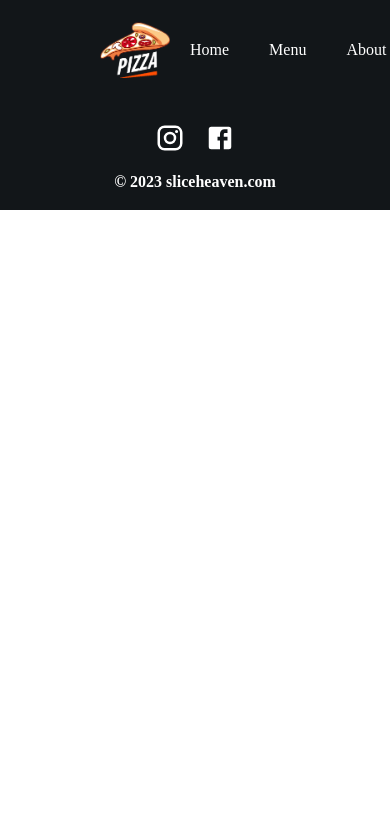
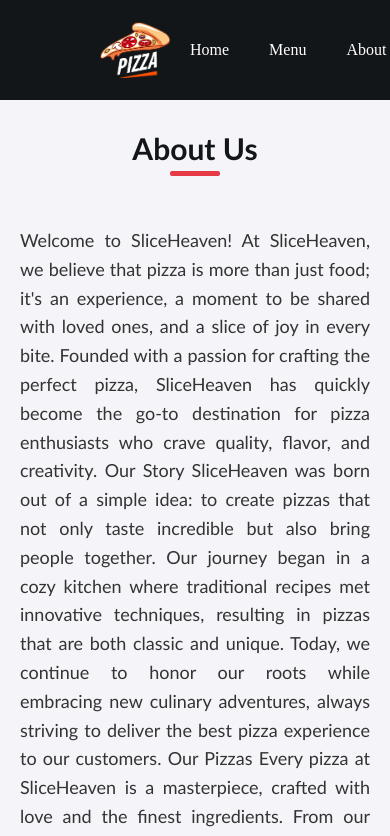
Before and after one commit to RosenGeorgievvv/SliceHeaven, a React (Vite) app: page /about in a window 390 px wide. Shown: the top 836 px of the page. Built offline with nearby package versions, Linux system fonts and the light colour scheme.

Commit message:
About page finished

```diff
--- a/src/App.jsx
+++ b/src/App.jsx
@@ -4,6 +4,7 @@ import Home from './pages/Home';
 import Navigation from './components/Navigation';
 import Menu from './pages/Menu';
 import Footer from './components/Footer';
+import About from './pages/About';
 
 function App() {
 
@@ -14,6 +15,7 @@ function App() {
         <Routes>
           <Route path='/' element={<Home />} />
           <Route path='/menu' element={<Menu />} />
+          <Route path='/about' element={<About />} />
         </Routes>
         <Footer />
       </Router>
--- a/src/styles/About.css
+++ b/src/styles/About.css
@@ -0,0 +1,104 @@
+.about {
+    width: 100%;
+    min-height: 79vh;
+    display: flex;
+    flex-direction: column;
+    font-family: "Gill Sans", "Gill Sans MT", Calibri, "Trebuchet MS", sans-serif;
+}
+
+.aboutTop {
+    width: 100%;
+    height: 45%;
+    background-position: center;
+    background-repeat: no-repeat;
+    background-size: cover;
+    display: flex;
+    justify-content: center;
+    align-items: center;
+    position: relative;
+}
+
+.aboutTop::before {
+    content: '';
+    position: absolute;
+    top: 0;
+    left: 0;
+    width: 100%;
+    height: 100%;
+    background: rgba(0, 0, 0, 0.5);
+    z-index: 1;
+}
+
+.aboutTop h1 {
+    position: relative;
+    z-index: 2;
+    font-size: 60px;
+    color: white;
+    text-align: center;
+    text-shadow: 2px 2px 4px rgba(0, 0, 0, 0.7);
+    margin: 0;
+}
+
+.aboutBottom {
+    display: flex;
+    flex-direction: column;
+    align-items: center;
+    padding: 50px 20px;
+    background-color: #f4f4f9;
+}
+
+.aboutBottom h1 {
+    font-weight: 700;
+    font-size: 50px;
+    color: #121619;
+    margin-bottom: 20px;
+    text-align: center;
+    position: relative;
+    transform: translateY(-40px);
+}
+
+.aboutBottom h1::after {
+    content: '';
+    position: absolute;
+    bottom: -10px;
+    left: 50%;
+    transform: translateX(-50%);
+    width: 50px;
+    height: 5px;
+    background-color: #e63946;
+    border-radius: 2px;
+}
+
+.aboutBottom p {
+    max-width: 1200px;
+    line-height: 1.6;
+    font-size: 18px;
+    color: #333;
+    text-align: justify;
+    margin: 0 20px;
+}
+
+@media (max-width: 768px) {
+    .aboutTop h1 {
+        font-size: 40px;
+    }
+
+    .aboutBottom h1 {
+        font-size: 40px;
+    }
+
+    .aboutBottom p {
+        width: 100%;
+        padding: 0 10px;
+    }
+}
+
+@media (max-width: 480px) {
+    .aboutTop h1 {
+        font-size: 30px;
+    }
+
+    .aboutBottom h1 {
+        font-size: 30px;
+    }
+}
```
Also changed, not shown: src/pages/Contact.jsx (added).
